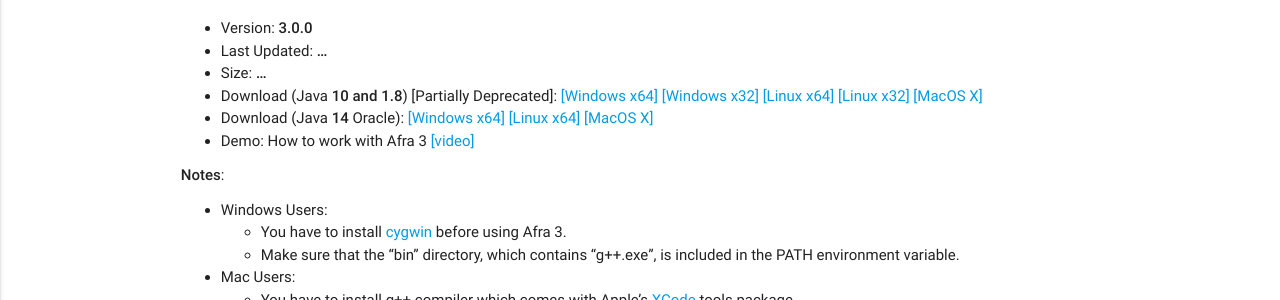
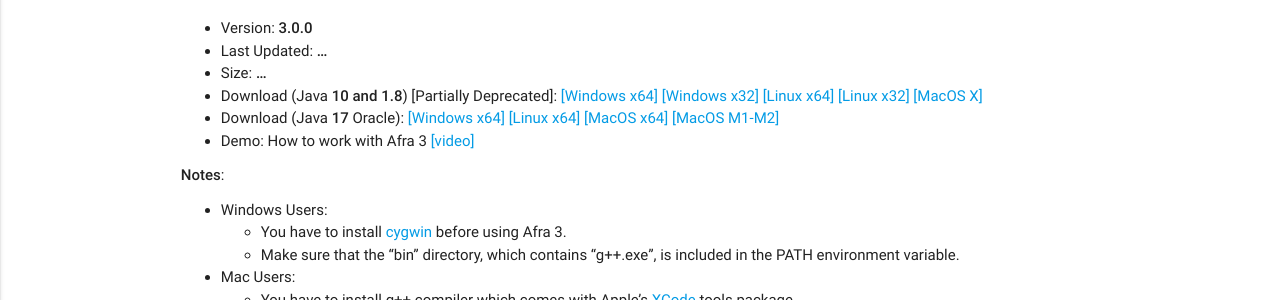
Before and after one commit to rebeca-lang/rebeca-lang.github.io, a Jekyll site: the page built from tools/Afra.md, in a window 1280 px wide and 900 px high, scrolled down 485 px. Shown: the part 151-451 px from the top of the window. Built offline with Jekyll 4.4.1, drawn with Linux system fonts in a browser that asks for light colours.

Commit message:
New release which is compatible with Java 17, has an embedded JRE, compatible with M1-M2 Mac

```diff
--- a/tools/Afra.md
+++ b/tools/Afra.md
@@ -22,10 +22,11 @@ A Rebeca family model consists of the definition of _reactive classes_ and the i
 [ [Linux x64] ](https://github.com/rebeca-lang/org.rebecalang.afra/releases/download/CircleCIRelease2/Afra-linux.gtk.x86_64.tar.gz)
 [ [Linux x32] ](https://github.com/rebeca-lang/org.rebecalang.afra/releases/download/CircleCIRelease2/Afra-linux.gtk.x86.tar.gz)
 [ [MacOS X] ](https://github.com/rebeca-lang/org.rebecalang.afra/releases/download/CircleCIRelease2/Afra-macosx.cocoa.x86_64.tar.gz)
-* Download (Java **14** Oracle):
+* Download (Java **17** Oracle):
 [ [Windows x64] ](https://github.com/rebeca-lang/org.rebecalang.afra/releases/download/Afra-3.0/Afra-win32.win32.x86_64.zip)
 [ [Linux x64] ](https://github.com/rebeca-lang/org.rebecalang.afra/releases/download/Afra-3.0/Afra-linux.gtk.x86_64.tar.gz)
-[ [MacOS X] ](https://github.com/rebeca-lang/org.rebecalang.afra/releases/download/Afra-3.0/Afra-macosx.cocoa.x86_64.tar.gz)
+[ [MacOS x64] ](https://github.com/rebeca-lang/org.rebecalang.afra/releases/download/Afra-3.0/Afra-macosx.cocoa.x86_64.tar.gz)
+[ [MacOS M1-M2] ](https://github.com/rebeca-lang/org.rebecalang.afra/releases/download/Afra-3.0/Afra-macosx.cocoa.aarch64.tar.gz)
 * Demo: How to work with Afra 3 [ [video] ](/assets/tools/Afra/Afra-3.0-Demo.mov)
 
 <script type="text/javascript">
```
